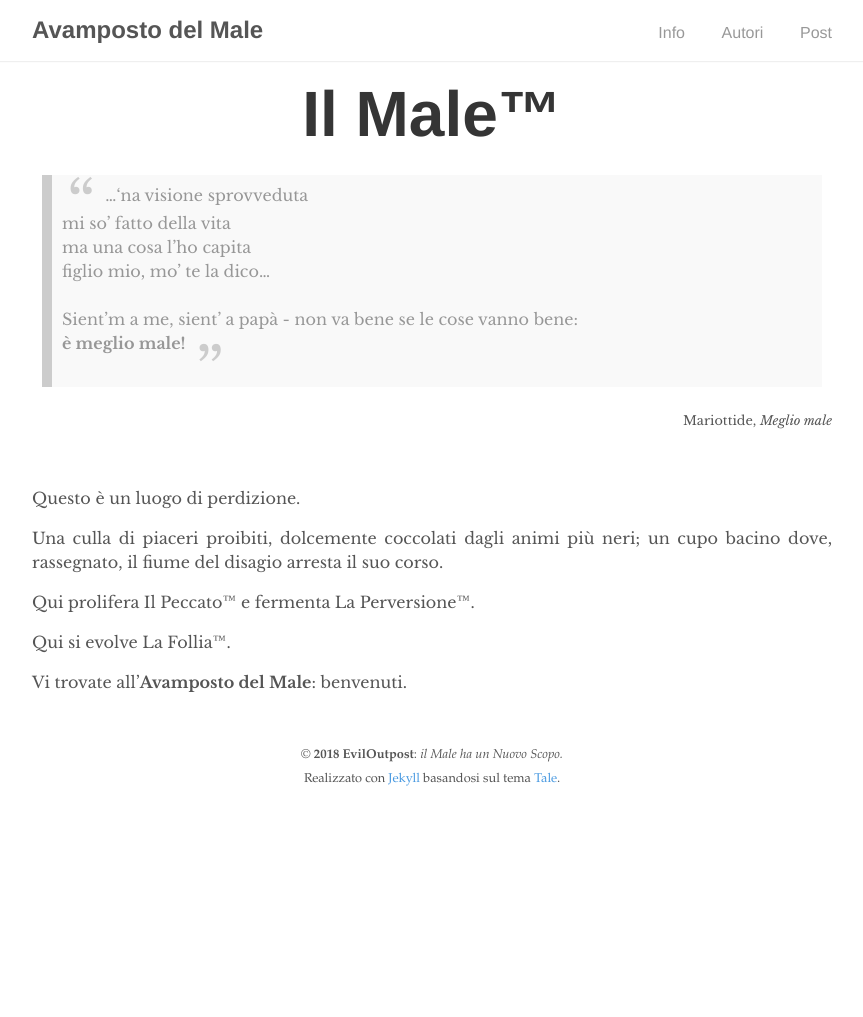
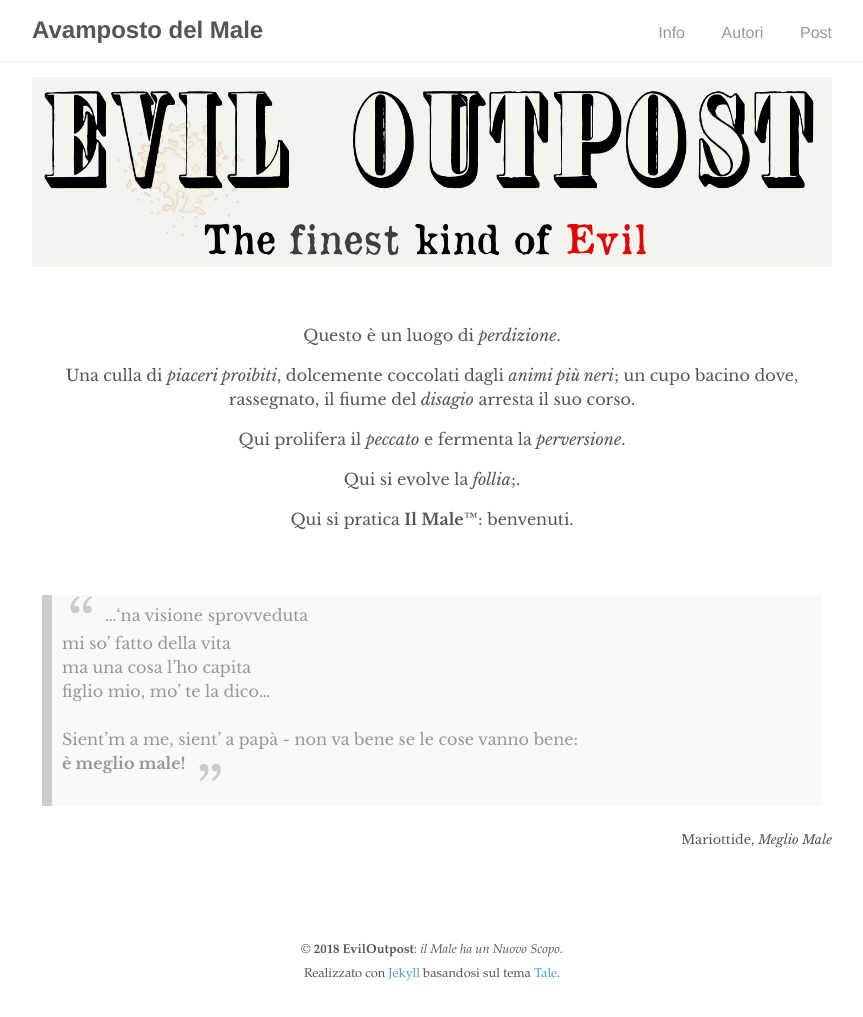
Before and after one commit to eviloutpost/eviloutpost.github.io, a Jekyll site: the page built from _pages/about.md, in a window 1280 px wide. Shown: the whole page, without its empty margins (208-1071 px from the left). Built offline with Jekyll 4.4.1, drawn with Linux system fonts in a browser that asks for light colours; before the commit the page ends 900 px from its top, so only the background shows below that; part of the change alters nothing that is shown.

Commit message:
Cooler about page

```diff
--- a/_pages/about.md
+++ b/_pages/about.md
@@ -1,8 +1,29 @@
 ---
-layout: titled
+layout: default
 title: "Il Male&trade;"
 permalink: /about
 ---
+
+![extended-logo](../assets/eviloutpost.png)
+
+<br>
+
+<!-- Not sure if this should be factored out -->
+<style>
+    p {text-align: center;}
+</style>
+
+Questo è un luogo di *perdizione*.
+
+Una culla di *piaceri proibiti*, dolcemente coccolati dagli *animi più neri*; un cupo bacino dove, rassegnato, il fiume del *disagio* arresta il suo corso.
+
+Qui prolifera il *peccato* e fermenta la *perversione*.
+
+Qui si evolve la *follia*;.
+
+Qui si pratica **Il Male&trade;**: benvenuti.
+
+<br>
 
 > ...'na visione sprovveduta <br>
 > mi so' fatto della vita <br>
@@ -11,15 +32,5 @@ permalink: /about
 > <br>
 > Sient'm a me, sient' a papà - non va bene se le cose vanno bene: <br>
 > **è meglio male!**
-<div class="author">Mariottide, <cite>Meglio male</cite> </div>
+<div class="author">Mariottide, <cite>Meglio Male</cite> </div>
 <br>
-
-Questo è un luogo di perdizione.
-
-Una culla di piaceri proibiti, dolcemente coccolati dagli animi più neri; un cupo bacino dove, rassegnato, il fiume del disagio arresta il suo corso.
-
-Qui prolifera Il Peccato&trade; e fermenta La Perversione&trade;.
-
-Qui si evolve La Follia&trade;.
-
-Vi trovate all'**Avamposto del Male**: benvenuti.
```
Also changed, not shown: assets/eviloutpost.png (added).
